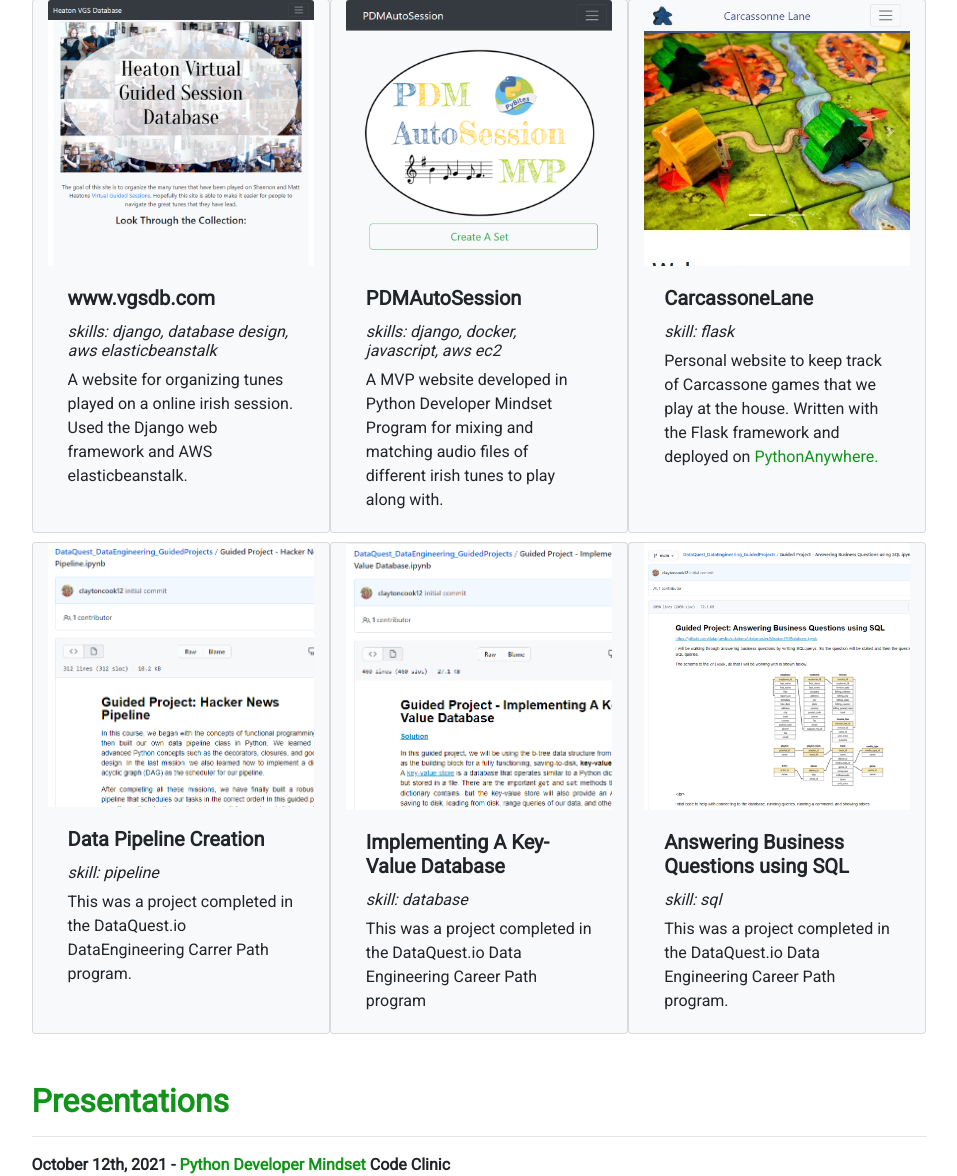
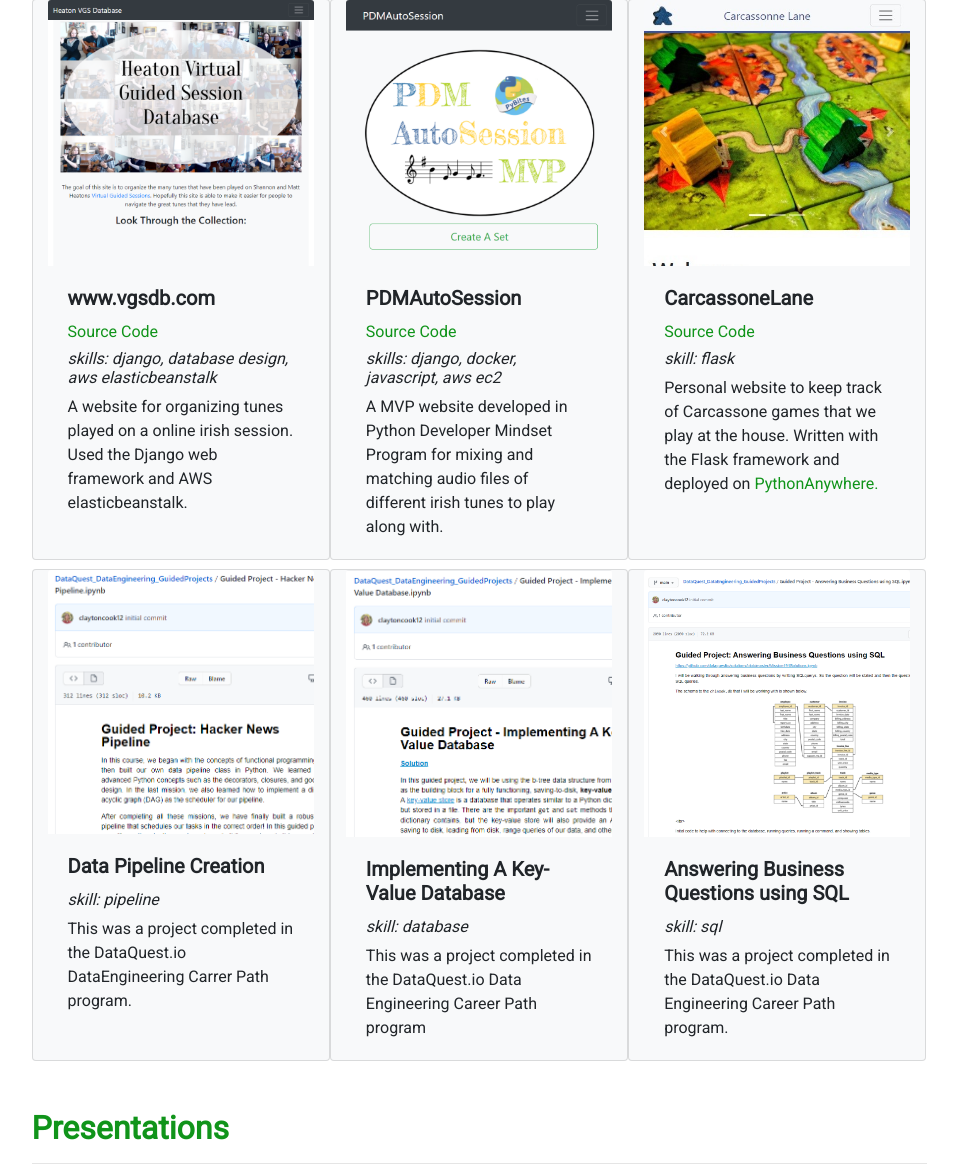
Before and after one commit to claytoncook12/ClaytonCookWebsite, a Django app: page / in a window 1280 px wide. Shown: the part 1425-2601 px from the top of the page, without its empty margins (161-1118 px from the left). Run offline with Django 3.2, Linux system fonts and the light colour scheme; some libraries are stand-ins or nearby versions.

Commit message:
add source code link to porfolio cards

```diff
--- a/DjangoApp/templates/home.html
+++ b/DjangoApp/templates/home.html
@@ -61,6 +61,11 @@
       </a>
       <div class="card-body">
         <h5 class="card-title"><b>www.vgsdb.com</b></h5>
+        <h6>
+          <a href="https://github.com/claytoncook12/VGSDBWebsite" target="_blank">
+            Source Code
+          </a>
+        </h6>
         <h6><i>skills: django, database design, aws elasticbeanstalk</i></h6>
         <p class="card-text">A website for organizing tunes played on a online irish session.
           Used the Django web framework and AWS elasticbeanstalk.
@@ -74,6 +79,11 @@
       </a>
       <div class="card-body">
         <h5 class="card-title"><b>PDMAutoSession</b></h5>
+        <h6>
+          <a href="https://github.com/claytoncook12/PDMAutoSession" target="_blank">
+            Source Code
+          </a>
+        </h6>
         <h6><i>skills: django, docker, javascript, aws ec2</i></h6>
         <p class="card-text">A MVP website developed in Python Developer Mindset Program
           for mixing and matching audio files of different irish tunes to play along with.
@@ -87,6 +97,11 @@
       </a>
       <div class="card-body">
         <h5 class="card-title"><b>CarcassoneLane</b></h5>
+        <h6>
+          <a href="https://github.com/claytoncook12/TheLaneCarcassonne" target="_blank">
+            Source Code
+          </a>
+        </h6>
         <h6><i>skill: flask</i></h6>
         <p class="card-text">Personal website to keep track of Carcassone
         games that we play at the house. Written with the Flask framework
```
